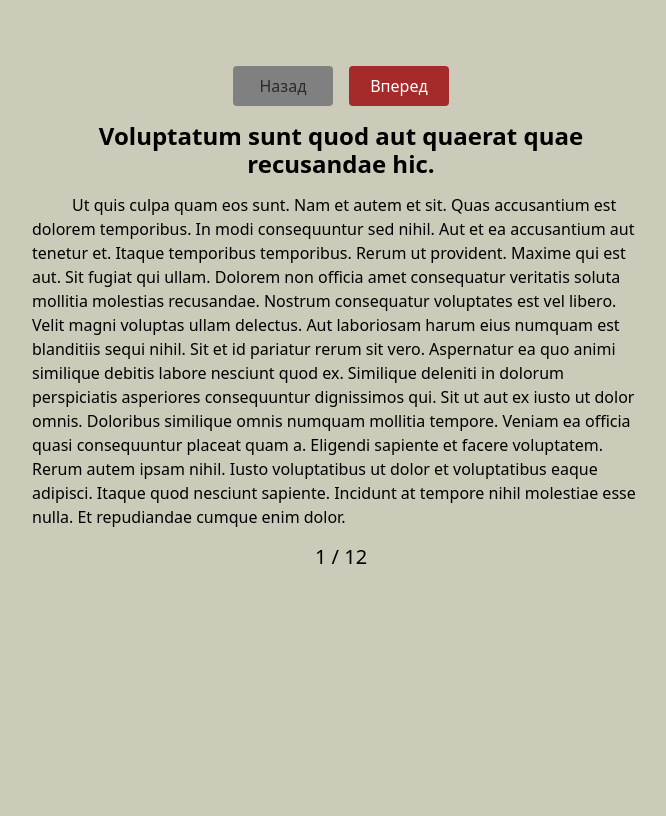
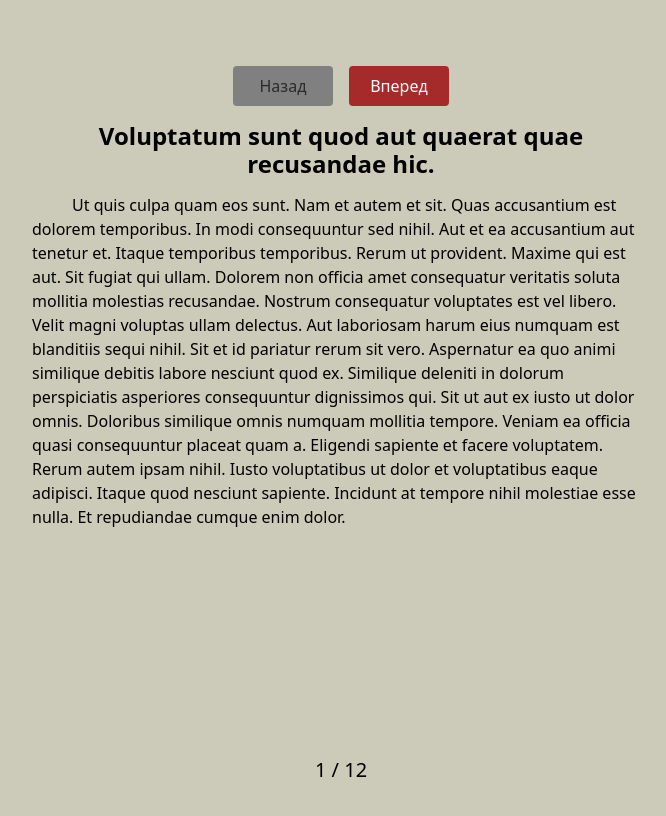
Before and after one commit to YoungSandw1ch/react-training, a React (Create React App) app: page / in a window 1280 px wide. Shown: the top 816 px of the page, without its empty margins (299-965 px from the left). Built offline with nearby package versions, Linux system fonts and the light colour scheme.

Commit message:
add transition for reader

```diff
--- a/src/Components/Reader/Publication/Publication.jsx
+++ b/src/Components/Reader/Publication/Publication.jsx
@@ -1,13 +1,17 @@
 import PropTypes from 'prop-types';
-import { Box } from 'Components/Common';
-import { Title, Text } from './Publication.styled';
+import { Title, Text, Article, Wrapper } from './Publication.styled';
+import { TransitionGroup, CSSTransition } from 'react-transition-group';
 
 export const Publication = ({ title, text }) => {
   return (
-    <Box as="article" mb={4}>
-      <Title>{title}</Title>
-      <Text>{text}</Text>
-    </Box>
+    <TransitionGroup component={Wrapper}>
+      <CSSTransition key={title} timeout={300} classNames="swiper">
+        <Article>
+          <Title>{title}</Title>
+          <Text>{text}</Text>
+        </Article>
+      </CSSTransition>
+    </TransitionGroup>
   );
 };
 
--- a/src/Components/Reader/Publication/Publication.styled.jsx
+++ b/src/Components/Reader/Publication/Publication.styled.jsx
@@ -1,4 +1,40 @@
 import styled from 'styled-components';
+
+export const Wrapper = styled.div`
+  position: relative;
+  min-height: 79vh;
+  margin-bottom: ${({ theme }) => theme.space[2]}px;
+`;
+
+export const Article = styled.article`
+  position: absolute;
+  top: 0;
+  left: 0;
+  width: 100%;
+  height: 100%;
+
+  &.swiper-enter {
+    opacity: 0;
+    transform: translateX(100%);
+  }
+
+  &.swiper-enter-active {
+    opacity: 1;
+    transform: translateX(0);
+    transition: all 300ms ease-in-out;
+  }
+
+  &.swiper-exit {
+    opacity: 1;
+    transform: translateX(0);
+  }
+
+  &.swiper-exit-active {
+    opacity: 0;
+    transform: translateX(-100%);
+    transition: all 300ms ease-in-out;
+  }
+`;
 
 export const Title = styled.h2`
   margin-bottom: ${({ theme }) => theme.space[4]}px;
--- a/src/Components/Reader/Reader/Reader.jsx
+++ b/src/Components/Reader/Reader/Reader.jsx
@@ -3,7 +3,7 @@ import { Box } from 'Components/Common';
 import { Controls } from 'Components/Reader/Controls';
 import { Progress } from 'Components/Reader/Progress';
 import { Publication } from 'Components/Reader/Publication';
-// import { TransitionGroup } from 'react-transition-group';
+// import { TransitionGroup, CSSTransition } from 'react-transition-group';
 
 export class Reader extends PureComponent {
   state = {
@@ -46,7 +46,11 @@ export class Reader extends PureComponent {
           prevBtnDisabled={isFist}
           nextBtnDisabled={isLast}
         />
+        {/* <TransitionGroup>
+          <CSSTransition key={title} timeout={250}> */}
         <Publication title={title} text={text} />
+        {/* </CSSTransition>
+        </TransitionGroup> */}
         <Progress currentPage={currentIndex} totalPages={itemsLength} />
       </Box>
     );
--- a/src/index.js
+++ b/src/index.js
@@ -11,9 +11,9 @@ import { theme } from './constants/thema';
 
 const root = ReactDOM.createRoot(document.getElementById('root'));
 root.render(
-  <React.StrictMode>
-    <ThemeProvider theme={theme}>
-      <App />
-    </ThemeProvider>
-  </React.StrictMode>
+  // <React.StrictMode>
+  <ThemeProvider theme={theme}>
+    <App />
+  </ThemeProvider>
+  // </React.StrictMode>
 );
```
